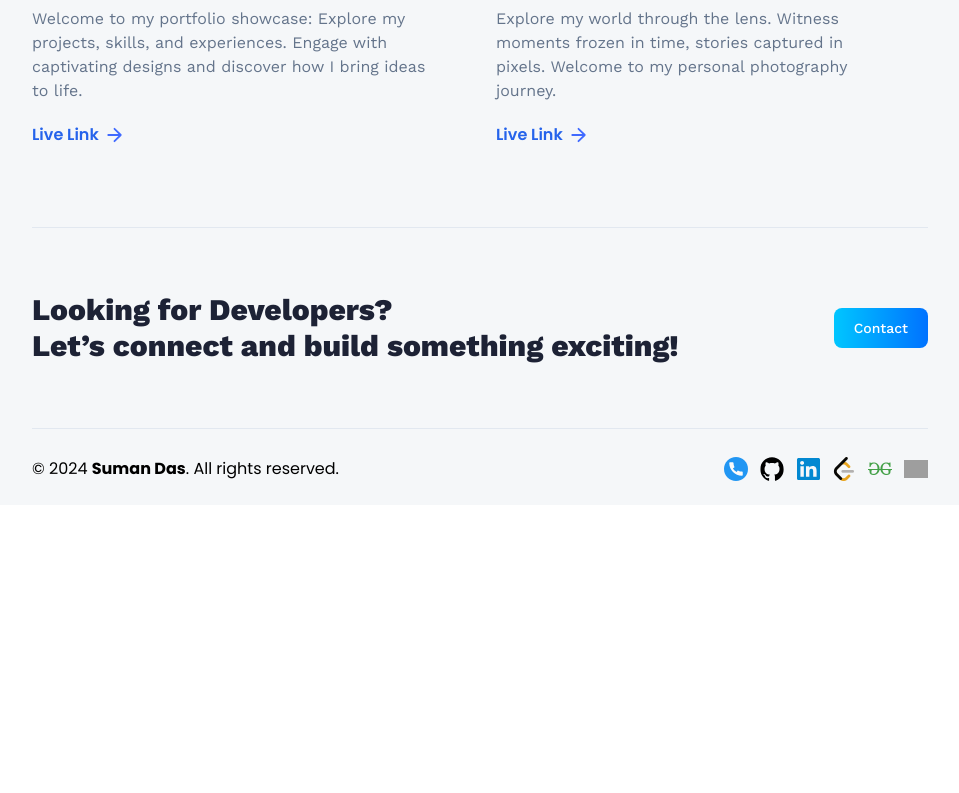
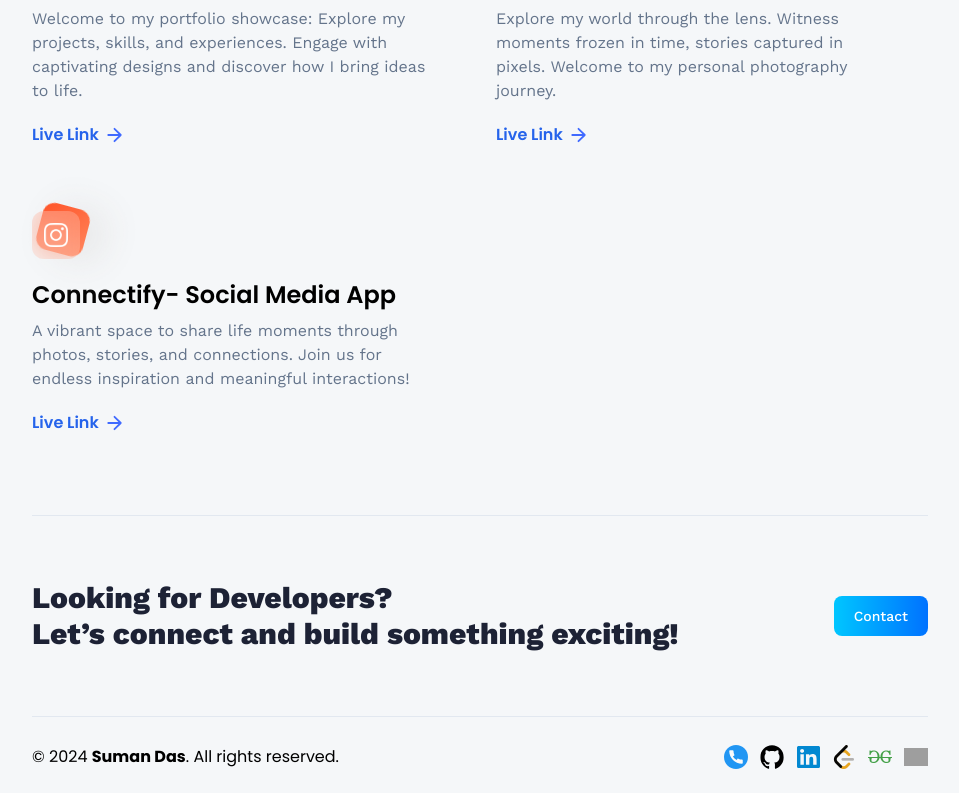
Before and after one commit to sumandas0404/Portfolio2, a React (Vite) app: page /projects in a window 1280 px wide. Shown: the part 1443-2236 px from the top of the page, without its empty margins (160-1119 px from the left). Before the commit the page ends 1948 px from the top, so only its background shows below. Built offline with nearby package versions, Linux system fonts and the light colour scheme; no server answers; grey boxes are pictures that could not be loaded.

Commit message:
Update index.js

```diff
--- a/src/constants/index.js
+++ b/src/constants/index.js
@@ -24,7 +24,7 @@ import {
     threads,
     typescript,
     cpp, python, mysql, photoshop, pre,light,figma, gfg,leetcode,
-    connect, razor, discord, portfolio, courses, weather,camera
+    connect, razor, discord, portfolio, courses, weather,camera,social
 
 
 } from "../assets/icons";
@@ -285,6 +285,13 @@ export const projects = [
         name: 'Personal Photography profile',
         description: 'Explore my world through the lens. Witness moments frozen in time, stories captured in pixels. Welcome to my personal photography journey.',
         link: 'http://photofolio-jet.vercel.app/',
+    },
+     {
+        iconUrl: social,
+        theme: 'btn-back-red',
+        name: 'Connectify- Social Media App',
+        description: ' A vibrant space to share life moments through photos, stories, and connections. Join us for endless inspiration and meaningful interactions!',
+        link: 'https://connectify-by-suman.vercel.app/',
     }
 
 ];
```
